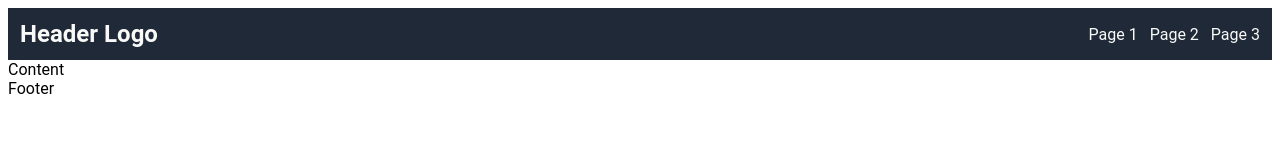
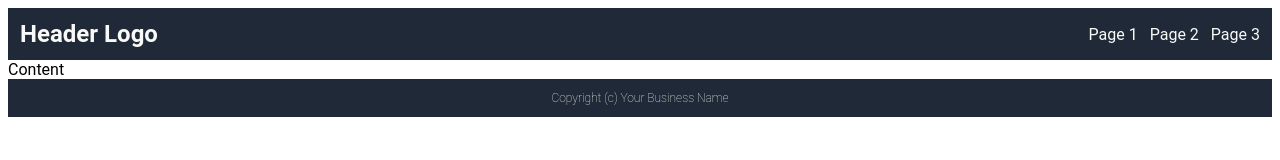
Before and after one commit to weitingyap/landing-page-template, a plain HTML site: page index.html in a window 1280 px wide. Drawn offline with Linux system fonts and the light colour scheme.

Commit message:
Refactor common styles between header and footer, Add footer

```diff
--- a/index.html
+++ b/index.html
@@ -18,6 +18,6 @@
         </div>
     </div>
     <div class = "content">Content</div>
-    <div class = "footer">Footer</div>
+    <div class = "footer">Copyright (c) Your Business Name</div>
 </body>
 </html>
--- a/style.css
+++ b/style.css
@@ -4,14 +4,20 @@ body {
 
 .header, .footer {
     display: flex;
+    background-color: #1F2937;
+    color: #F9FAF8;
+    padding: 12px;
 }
 
-.header{
-    background-color: #1F2937;
-    color: #F9FAF8;
+.header {
     justify-content: space-between;
     align-items: center;
-    padding: 12px;
+}
+
+.footer {
+    justify-content: center;
+    font-size: 12px;
+    font-weight: lighter;
 }
 
 .header-nav {
```
